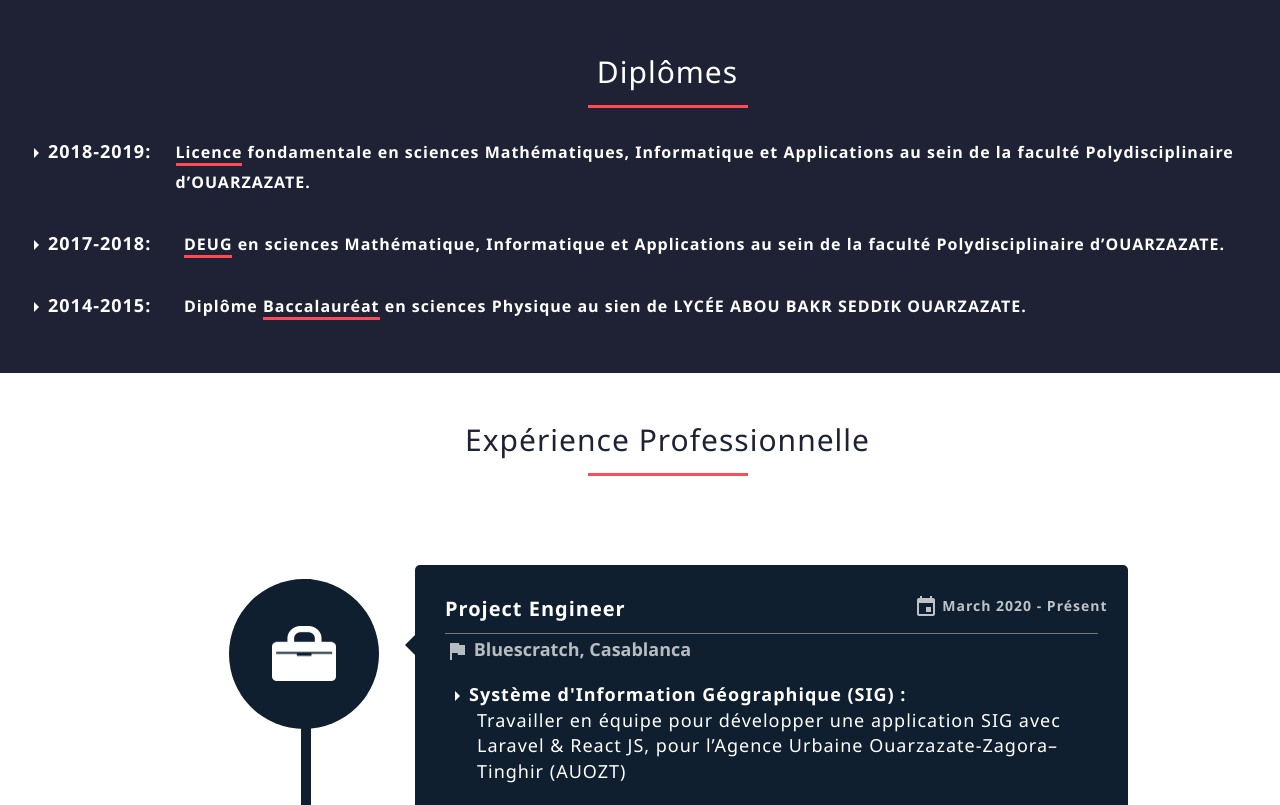
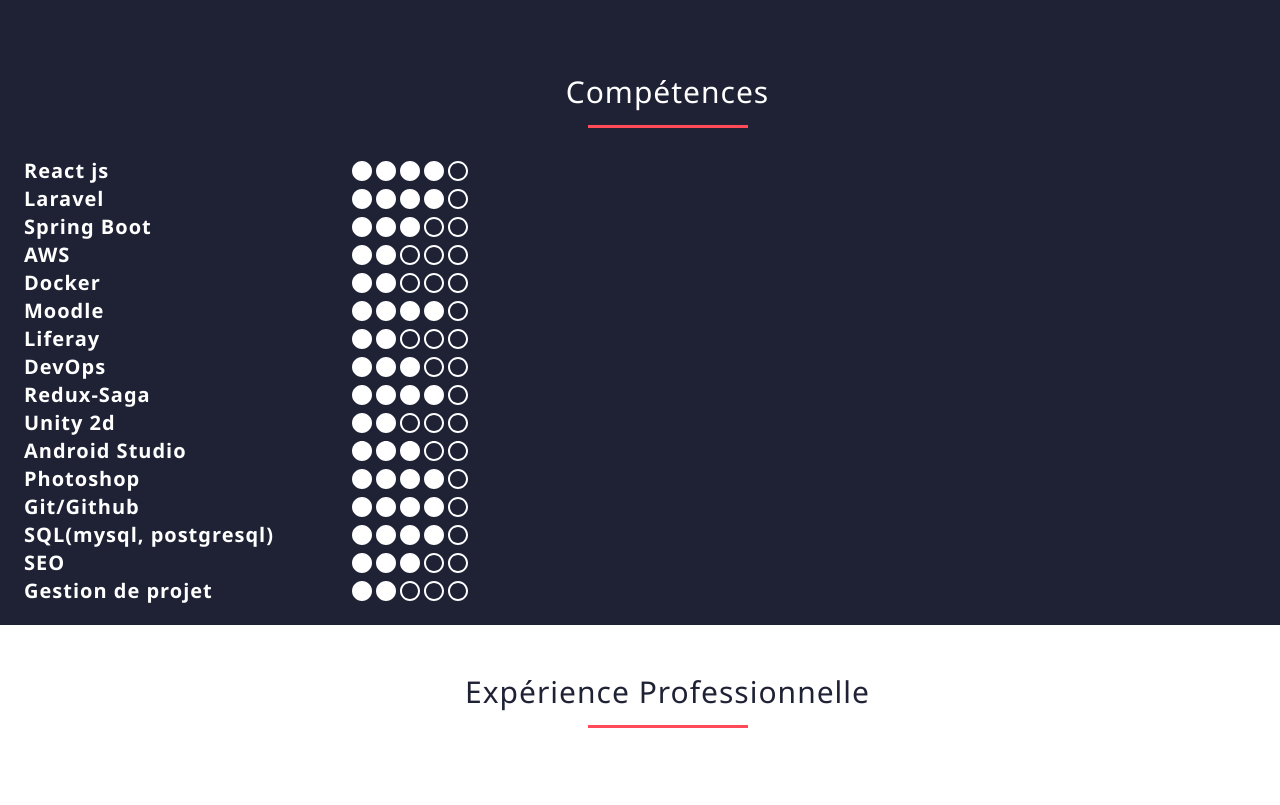
Before and after one commit to rhmx01/portfolio, a React (Create React App) app: page / in a window 1280 px wide. Shown: the part 825-1630 px from the top of the page. Built offline with nearby package versions, Linux system fonts and the light colour scheme.

Commit message:
Add skills

```diff
--- a/src/App.js
+++ b/src/App.js
@@ -1,12 +1,11 @@
 import './App.css';
 import './timeline.css';
 import Header from "./components/Header";
-import About from "./components/About";
 import Projects from "./components/Projects";
 import {Container} from "@mui/material";
-import {School} from "@mui/icons-material";
 import Diplomes from "./components/Diplomes";
 import Experiences from "./components/Experiences";
+import Competances from "./components/Competances";
 
 function App() {
     return (
@@ -14,14 +13,15 @@
             <Header/>
             {/*<About/>*/}
             <Container  maxWidth="xl">
-
-                <Diplomes/>
-                {/*<Projects/>*/}
+                <Competances/>
             </Container>
             <div className="bg-white" >
                 <Experiences/>
             </div>
-
+            <Container  maxWidth="xl">
+                <Projects/>
+                <Diplomes/>
+            </Container>
         </div>
     );
 }
--- /dev/null
+++ b/src/components/Competances.js
@@ -0,0 +1,52 @@
+import React from 'react';
+import Title from "./Title";
+import work from "../images/work.png";
+import {Rating} from "@mui/material";
+import {Circle, CircleOutlined} from "@mui/icons-material";
+
+const Competances = () => {
+    const skills = [
+        {name: "React js", level: 4},
+        {name: "Laravel", level: 4},
+        {name: "Spring Boot", level: 3},
+        {name: "AWS", level: 2},
+        {name: "Docker", level: 2},
+        {name: "Moodle", level: 4},
+        {name: "Liferay", level: 2},
+        {name: "DevOps", level: 3},
+        {name: "Redux-Saga", level: 4},
+        {name: "Unity 2d", level: 2},
+        {name: "Android Studio", level: 3},
+        {name: "Photoshop", level: 4},
+        {name: "Git/Github", level: 4},
+        {name: "SQL(mysql, postgresql)", level: 4},
+        {name: "SEO", level: 3},
+        {name: "Gestion de projet", level: 2},
+    ];
+    return (
+        <div className="mt-5 pt-8">
+            <div className=" mt-5 mb-5">
+                <Title title="Compétences" icon={work} color="#fff"/>
+            </div>
+
+
+            <div className="">
+                {skills.map( skill => (
+                    <div className="grid grid-cols-4 gap-4 items-center text-white">
+                        <h1 className="font-bold text-xl mr-2">{skill.name}</h1>
+                        <Rating
+                            name="read-only"
+                            value={skill.level}
+                            readOnly
+                            icon={<Circle className="text-white w-2"/>}
+                            emptyIcon={<CircleOutlined className="text-white w-2"/>}
+                        />
+                    </div>
+                ))}
+            </div>
+
+        </div>
+    );
+};
+
+export default Competances;
```
